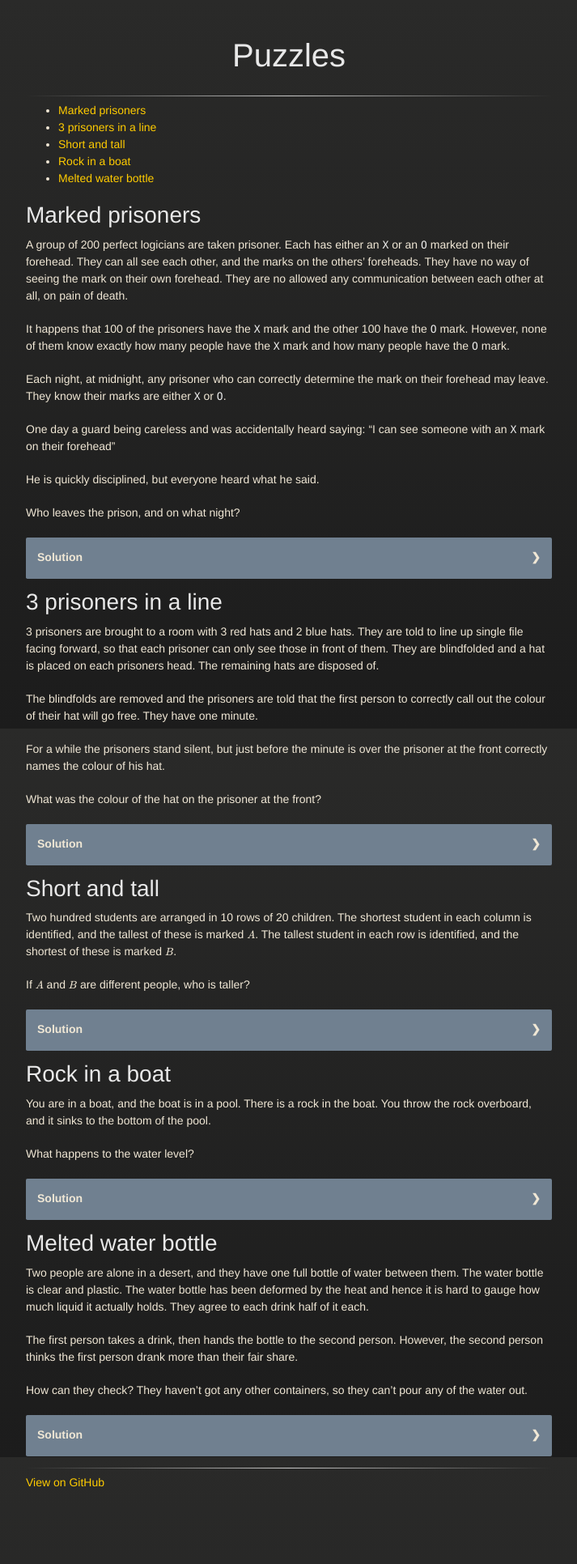
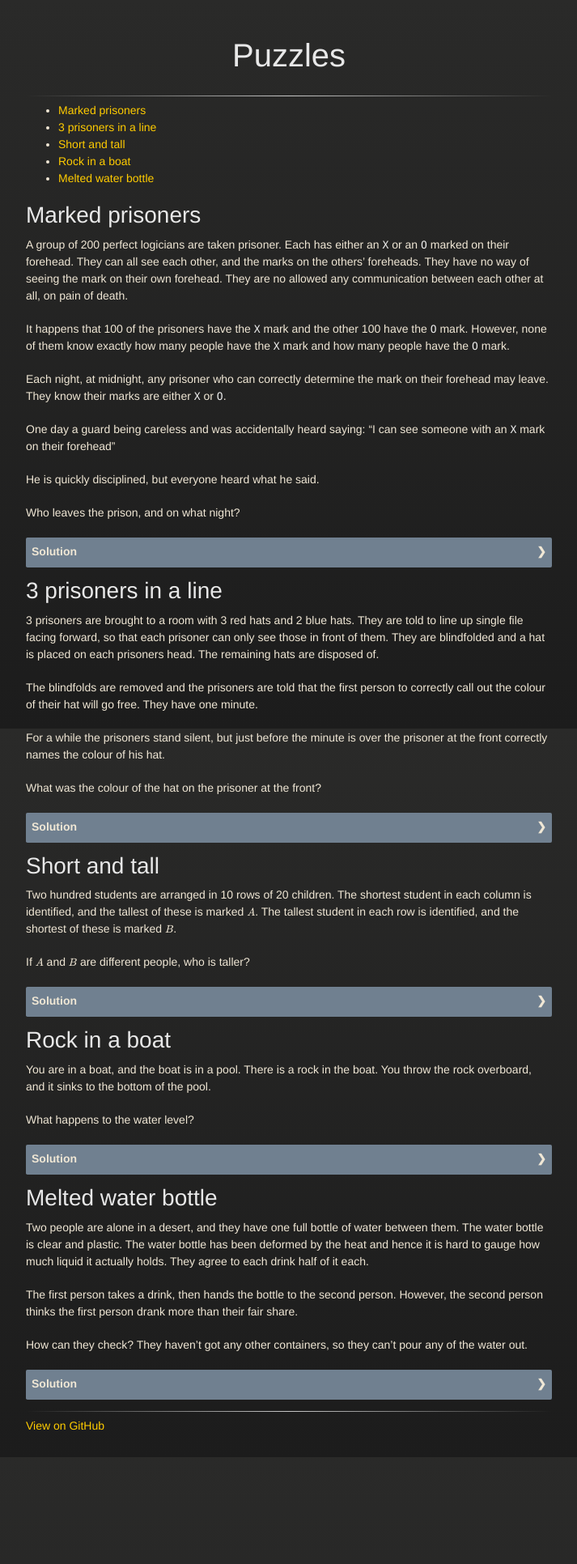
Before and after one commit to sigh/Puzzles, a Jekyll site: the page built from index.md, in a window 1280 px wide. Shown: the whole page at 81% size, without its empty margins (283-996 px from the left). Built offline with Jekyll 4.4.1, drawn with Linux system fonts in a browser that asks for light colours; after the commit the page ends 1862 px from its top, so only the background shows below that.

Commit message:
Tweak style.

```diff
--- a/css/puzzle.css
+++ b/css/puzzle.css
@@ -13,12 +13,12 @@ label {
 
 label::before {
   content: "Solution";
-  padding: 1em;
+  padding: 0.5em;
 }
 
 label::after {
   content: "\276F";
-  padding: 1em;
+  padding: 0.5em;
   text-align: center;
   transition: all .35s;
 }
```
